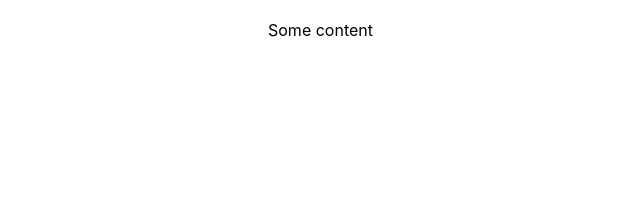
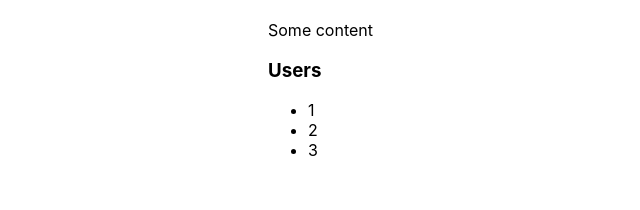
Before and after one commit to JuliOgogo/react-kabzda-kak-podrobno, a React (Create React App) app: page / in a window 1280 px wide. Shown: the top 210 px of the page, without its empty margins (222-862 px from the left). Built offline with nearby package versions, Linux system fonts and the light colour scheme.

Commit message:
16 - useReducer done

```diff
--- a/src/App.tsx
+++ b/src/App.tsx
@@ -1,9 +1,17 @@
 import React from 'react';
 import './App.css';
+import {UncontrolledAccordion} from "./components/UncontrolledAccordion/UncontrolledAccordion";
 
 function App() {
     console.log("App rendering")
-    return <div className={"App"}>Some content</div>
+    return (
+        <div className={"App"}>
+            Some content
+
+            <UncontrolledAccordion titleValue={'Users'}/>
+
+        </div>
+    )
 }
 
 export default App;
--- a/src/components/UncontrolledAccordion/UncontrolledAccordion.tsx
+++ b/src/components/UncontrolledAccordion/UncontrolledAccordion.tsx
@@ -1,4 +1,5 @@
-import React, {useState} from "react";
+import React, {useReducer} from "react";
+import {reducer} from "./reducer";
 
 type UncontrolledAccordionPropsType = {
     titleValue: string
@@ -8,12 +9,15 @@ type UncontrolledAccordionPropsType = {
 export function UncontrolledAccordion(props: UncontrolledAccordionPropsType) {
     console.log("Uncontrolled Accordion rendering")
 
-    let [collapsed, setCollapsed] = useState(false);
+    // let [collapsed, setCollapsed] = useState(false);
+    let [state, dispatch] = useReducer(reducer, {collapsed: false});
 
     return (
         <div>
-            <AccordionTitle title={props.titleValue} onClick={() => setCollapsed(!collapsed)}/>
-            {!collapsed && <AccordionBody/>}
+            {/*<AccordionTitle title={props.titleValue} onClick={() => setCollapsed(!collapsed)}/>
+            {!collapsed && <AccordionBody/>}*/}
+            <AccordionTitle title={props.titleValue} onClick={() => dispatch({type: 'TOGGLE-COLLAPSED'})}/>
+            {!state.collapsed && <AccordionBody/>}
         </div>
     );
 }
--- /dev/null
+++ b/src/components/UncontrolledAccordion/reducer.tsx
@@ -0,0 +1,15 @@
+
+export type StateType = {
+    collapsed: boolean
+}
+
+export const reducer = (state: StateType, action: { type: string }): StateType => {
+
+    switch (action.type) {
+        case 'TOGGLE-COLLAPSED': {
+            return {...state, collapsed: !state.collapsed}
+        }
+        default:
+            throw new Error('Bad action type')
+    }
+}
```
Also changed, not shown: 1 other file (tests, documents, lock files or other folders).
